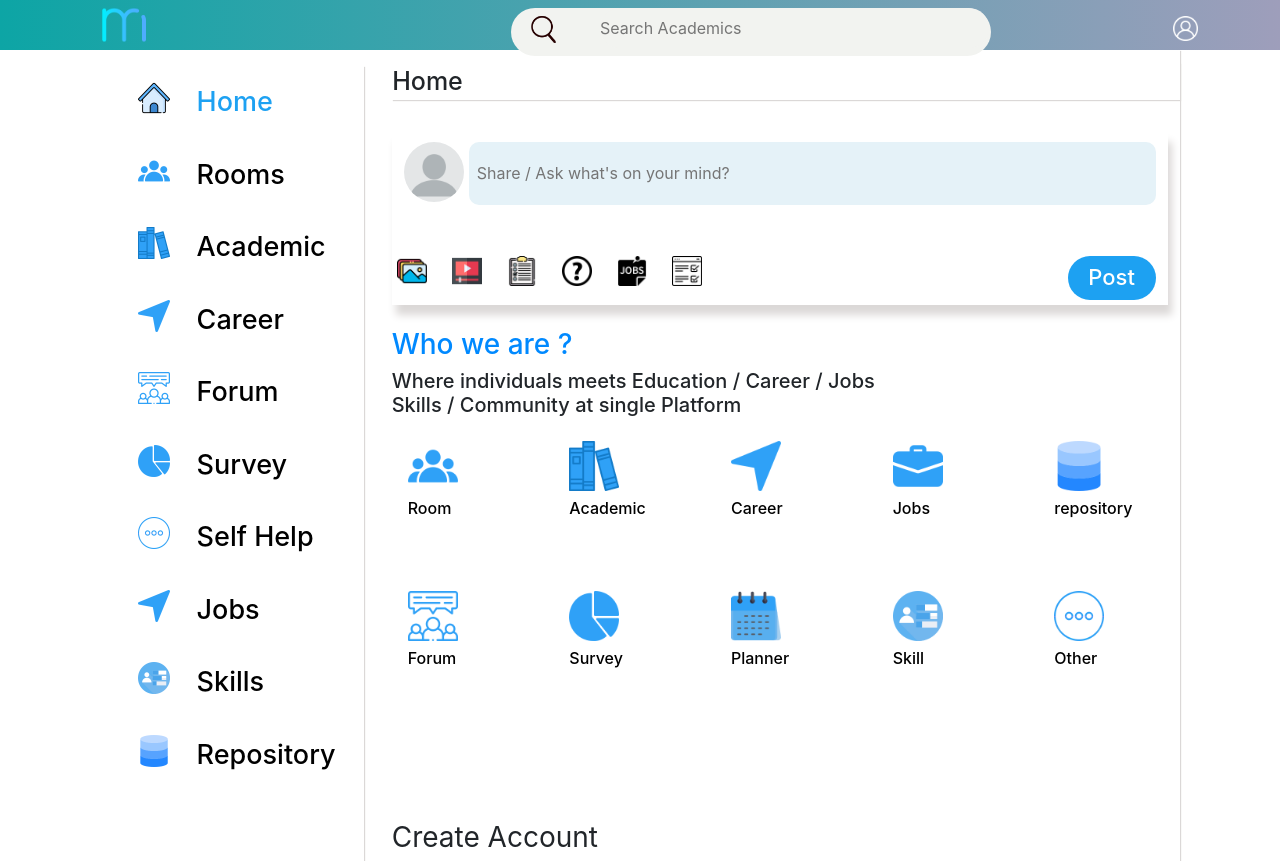
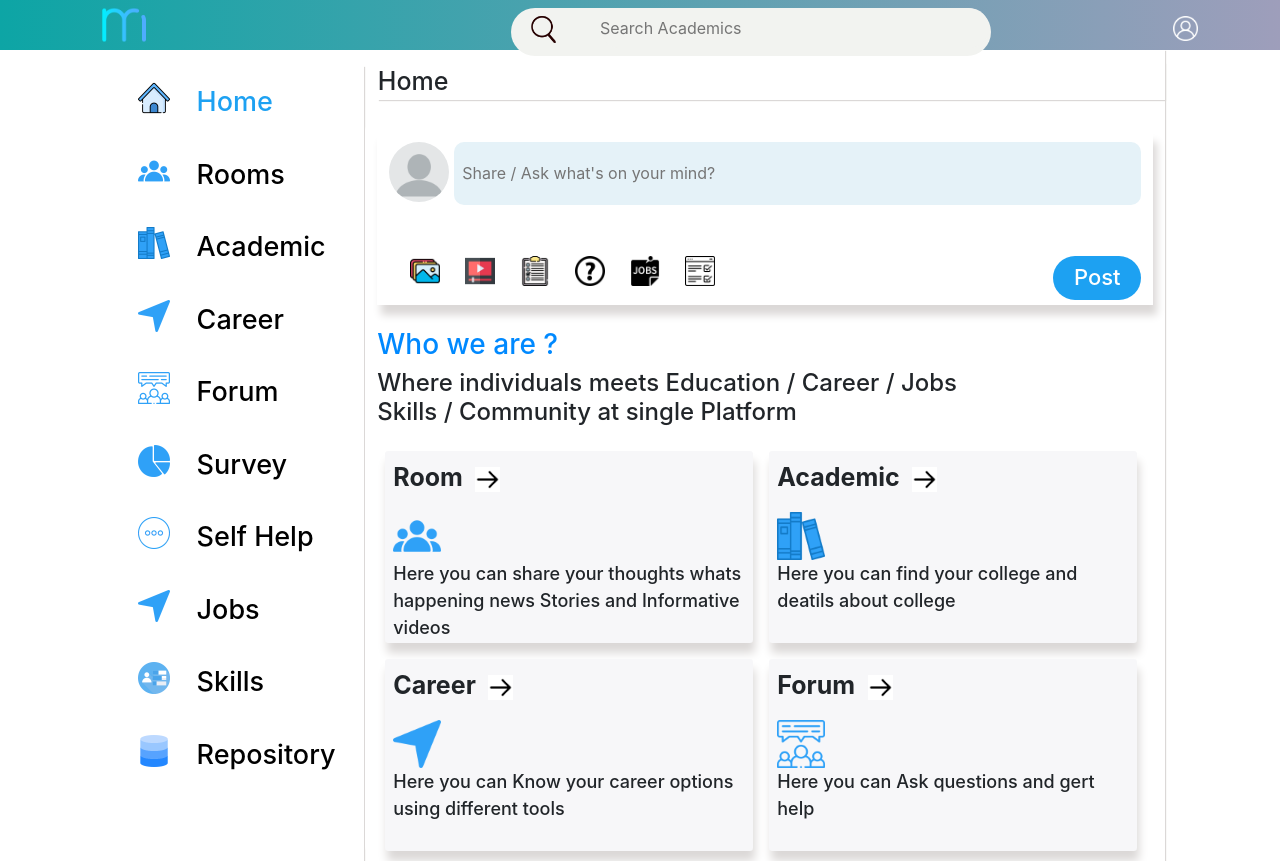
Before and after one commit to tusarkantasahoo/social_media_app_pwa, a React (Create React App) app: page / in a window 1280 px wide. Built offline with nearby package versions, Linux system fonts and the light colour scheme.

Commit message:
College page controller

```diff
--- /dev/null
+++ b/src/app/components/card/Card.js
@@ -0,0 +1,43 @@
+import React, { Component } from "react";
+import { BrowserRouter, Link, Route, Switch } from "react-router-dom";
+import home from "../../../assets/images/phase2Img/home.png"
+import history from '../../pages/history/History.js';
+import arrowRight from "../../../assets/images/arrowRight.png";
+export default class Cardbox extends Component {
+  constructor(props) {
+    super(props);
+    this.state = {
+      name: "",
+    };
+
+  }
+
+
+  render() {
+    return (
+        <div
+        style={{
+          marginLeft:"0.5em",
+          height: "12em",
+          width: "23em",
+          cursor: "pointer",
+          marginTop: "1em",
+          backgroundColor: "#f7f7f9",
+          boxShadow: "2px 10px 10px  #dbd8d7",
+          borderRadius: "0.2em",
+          padding:"0.5em",
+          marginRight:"0.5em",
+        }}
+      >
+
+        <p style={{fontSize:"25px",fontWeight: "bold" }}>{this.props.name}<img src={arrowRight} style={{width:"1em",height:"1em",marginLeft:"0.5em"}}></img></p>
+
+        <img
+          src={this.props.image}
+          style={{ height: "3em", width: "3em" }}
+        ></img>
+        <p style={{fontSize:"18px",fontWeight: "500"}}>{this.props.desc}</p>
+        <br></br>
+      </div>
+    )}
+}
--- a/src/app/components/college/CollegeDetailsComponent.js
+++ b/src/app/components/college/CollegeDetailsComponent.js
@@ -53,7 +53,7 @@ export default class CollegeDetailsComponent extends Component {
           <div className="container-fluid" style={{ display: "flex" }}>
 
             <div>
-       <p style={{fontSize:"2em",fontWeight:"400"}}>Posts</p>
+       <p style={{fontSize:"1em",fontWeight:"400"}}>Posts</p>
 
 
               {/* <div style={{ boxShadow: 'rgb(219, 216, 215) 0px 2px 3px', height: '142px' }}> */}
--- a/src/app/components/homeSocial/postMessgaeBox/PostMessageBox.js
+++ b/src/app/components/homeSocial/postMessgaeBox/PostMessageBox.js
@@ -134,7 +134,7 @@ export default class PostMessageBox extends Component {
               </div>
 
               {this.state.postText.length === 0&&this.state.isTextFieldClicked===false ? (
-                <div className="row" id="filed-for-image-postbutton">
+                <div className="row" id="filed-for-image-postbutton" style={{marginLeft:"1em"}}>
                   {/* <div className="col-1"></div> */}
                   <div className="col px-0" id="upload-image-image-field">
                     {dropDownPostOptions.map((item, id) => {
@@ -164,7 +164,7 @@ export default class PostMessageBox extends Component {
                 <>
                   <div
                     className="row"
-                    style={{ textAlign: "left", marginTop: "40px" }}
+                    style={{ textAlign: "left", marginTop: "40px",marginLeft:"1em" }}
                   >
                     <div className="d-flex flex-wrap">
                       {dropDownPostOptions.map((item, index) => {
@@ -183,7 +183,7 @@ export default class PostMessageBox extends Component {
                                 className="upload-image-before-post-dropdown"
                                 src={item.image}
                               ></img>
-                              <p style={{ marginLeft: "10px" }}>{item.name}</p>
+                              <p style={{ marginLeft: "10px",fontWeight: "550"}}>{item.name}</p>
                             </div>
                           </div>
                         );
--- a/src/app/components/input/headerSearchBox/HeaderSearchBox.js
+++ b/src/app/components/input/headerSearchBox/HeaderSearchBox.js
@@ -68,11 +68,12 @@ export default class HeaderSearchBox extends Component {
             style={{
               textAlign: "left",
               backgroundColor: "white",
-
+              marginLeft:"28em",
               width: "30em",
               color: "black",
               padding: "10px",
               position: "absolute",
+              marginTop:"3.5em",
               boxShadow: "0 2px 5px 1px rgb(64 60 67 / 16%)",
             }}
           >
--- a/src/app/pages/academic/CollegePage.js
+++ b/src/app/pages/academic/CollegePage.js
@@ -358,8 +358,8 @@ export default class CollegePage extends Component {
               </div>
               {this.state.currentCollege === null ? (
                 <>
-                  <div style={{ marginLeft: "1.5em" }}>
-                    Choose Any<br></br>
+                  <div style={{ marginLeft: "1.5em",backgroundColor: "#f5f5f5c9",borderRadius: "10px",padding:"0.5em"}}>
+                    <p style={{fontSize:"20px",fontWeight: "550"}}>FILTER COLLEGE</p>
                     <FormControl sx={{ m: 1, minWidth: 160 }}>
                       <InputLabel id="demo-simple-select-helper-label">
                         Specialization
@@ -582,7 +582,7 @@ export default class CollegePage extends Component {
                       Top Colleges
                     </p>
                   </div> */}
-                  <p style={{fontWeight: "400", fontSize: "15px",marginLeft: "1em",marginTop: "1em",boxShadow: "10px 10px 10px  #dbd8d7",width:"10em",borderRadius:"0.5em"}}>6 Results</p>
+                  <p style={{marginLeft:"2em",fontWeight: "550", backgroundColor: "#f5f5f5c9",fontSize: "15px",height:"2em",marginTop: "1em",boxShadow: "10px 10px 10px  #dbd8d7",width:"10em",borderRadius:"0.5em"}}>RESULTS</p>
                   <div className=""
                     style={{
                       display: "flex",
--- a/src/app/pages/home/Home.js
+++ b/src/app/pages/home/Home.js
@@ -2,9 +2,9 @@ import React, { Component } from "react";
 import PostMessageBox from "../../components/homeSocial/postMessgaeBox/PostMessageBox.js";
 import signUpHomePage from "../../../assets/images/signUpHomePage.PNG";
 import inviteFriendsImage from "../../../assets/images/invitefriends.PNG";
-import Card from '@material-ui/core/Card';
-import CardContent from '@material-ui/core/CardContent';
-import Grid from '@material-ui/core/Grid';
+import Card from "@material-ui/core/Card";
+import CardContent from "@material-ui/core/CardContent";
+import Grid from "@material-ui/core/Grid";
 import careericon from "../../../assets/images/home/career.png";
 import forumicon from "../../../assets/images/home/forum.png";
 import jobicon from "../../../assets/images/home/job.png";
@@ -15,7 +15,9 @@ import roomicon from "../../../assets/images/home/room.png";
 import skillicon from "../../../assets/images/home/skills.png";
 import academicicon from "../../../assets/images/home/book.png";
 import surveyicon from "../../../assets/images/home/survey.png";
+import arrowRight from "../../../assets/images/arrowRight.png";
 import { BrowserRouter, Link, Route, Switch } from "react-router-dom";
+import Cardbox from "../../components/card/Card.js";
 import "./Home.css";
 export default class Home extends Component {
   constructor(props) {
@@ -28,113 +30,27 @@ export default class Home extends Component {
         <PostMessageBox isLoggedIn={this.props.isLoggedIn} />
         <div className="home-all-details" style={{ marginTop: "3%" }}>
           <h3 style={{ color: "#0089ff" }}>Who we are ?</h3>
-          <h5>
+          <h4>
             Where individuals meets Education / Career / Jobs <br></br>
             Skills / Community at single Platform
-          </h5>
+          </h4>
           {/* <img src={allIconsHome} style={{height:"21em",width:"60em"}}></img> */}
-          <div className="">
-            <div className="d-flex flex-wrap justify-content-between col">
+          <div style={{display:"flex", flexWrap: "wrap",}}>
 
-                        <Card className="root menuCard col-sm-11 col-md-3 col-lg-2" variant="outlined">
-                <CardContent>
-                <Link style={{opacity:"1",textDecoration: "none",color:"black"}}
-                      to={"/rooms"}>
-                  <img src={roomicon}></img>
+              <Cardbox image={roomicon} name={"Room"} desc="Here you can share your thoughts whats happening news Stories and Informative videos" />
+              <Cardbox image={academicicon} name={"Academic"} desc="Here you can find your college and deatils about college" />
+              <Cardbox image={careericon} name={"Career"} desc="Here you can Know your career options using different tools" />
 
-                  <h6>Room</h6>
-                  </Link>
-                </CardContent>
-              </Card>
+               <Cardbox image={forumicon} name={"Forum"} desc="Here you can Ask questions and gert help" />
+               <Cardbox image={surveyicon} name={"Survey"} desc="Using this tool apperr in survey. and post surveys too. It can be 3 types Polling Research and Quiz" />
+               <Cardbox image={jobicon} name={"Job"} desc="Here you can share your thoughts whats happening news Stories and Informative videos" />
+               <Cardbox image={othericon} name={"Other"} />
+               <Cardbox image={plannericon} name={"Planner"} />
+               <Cardbox image={repoicon} name={"Repo"} />
+               <Cardbox image={skillicon} name={"Skill"} />
 
 
-              <Card className="root menuCard col-sm-11 col-md-3 col-lg-2" variant="outlined">
-                <CardContent>
-                <Link style={{opacity:"1",textDecoration: "none",color:"black"}}
-                      to={"/academic"}>
-                  <img src={academicicon}></img>
-                  <h6>Academic</h6>
-                  </Link>
-                </CardContent>
-              </Card>
-              <Card className="root menuCard col-sm-11 col-md-3 col-lg-2" variant="outlined">
-                <CardContent>
-                <Link style={{opacity:"1",textDecoration: "none",color:"black"}}
-                      to={"/career"}>
-                  <img src={careericon}></img>
-                  <h6>Career</h6>
-                  </Link>
-                </CardContent>
-              </Card>
-              <Card className="root menuCard col-sm-11 col-md-3 col-lg-2" variant="outlined">
-                <CardContent>
-                <Link style={{opacity:"1",textDecoration: "none",color:"black"}}
-                      to={"/jobs"}>
-                  <img src={jobicon}></img>
-                  <h6>Jobs</h6>
-                  </Link>
-                </CardContent>
-              </Card>
-              <Card className="root menuCard col-sm-11 col-md-3 col-lg-2" variant="outlined">
-                <CardContent>
-                <Link style={{opacity:"1",textDecoration: "none",color:"black"}}
-                      to={"/repo"}>
-                  <img src={repoicon}></img>
-                  <h6>repository</h6>
-                  </Link>
-                </CardContent>
-              </Card>
-            </div>
-
-            <div className="d-flex flex-wrap justify-content-between col mt-4">
-              <Card className="root menuCard col-sm-11 col-md-3 col-lg-2" variant="outlined">
-                <CardContent>
-                <Link style={{opacity:"1",textDecoration: "none",color:"black"}}
-                      to={"/forum"}>
-                  <img src={forumicon}></img>
-                  <h6>Forum</h6>
-                  </Link>
-                </CardContent>
-              </Card>
-              <Card className="root menuCard col-sm-11 col-md-3 col-lg-2" variant="outlined">
-                <CardContent>
-                <Link style={{opacity:"1",textDecoration: "none",color:"black"}}
-                      to={"/survey"}>
-                  <img src={surveyicon}></img>
-                  <h6>Survey</h6>
-                  </Link>
-                </CardContent>
-              </Card>
-              <Card className="root menuCard col-sm-11 col-md-3 col-lg-2" variant="outlined">
-                <CardContent>
-                <Link style={{opacity:"1",textDecoration: "none",color:"black"}}
-                      to={"/planner"}>
-                  <img src={plannericon}></img>
-                  <h6>Planner</h6>
-                  </Link>
-                </CardContent>
-              </Card>
-              <Card className="root menuCard col-sm-11 col-md-3 col-lg-2" variant="outlined">
-                <CardContent>
-                <Link style={{opacity:"1",textDecoration: "none",color:"black"}}
-                      to={"/skills"}>
-                  <img src={skillicon}></img>
-                  <h6>Skill</h6>
-                  </Link>
-                </CardContent>
-              </Card>
-              <Card className="root menuCard col-sm-11 col-md-3 col-lg-2" variant="outlined">
-                <CardContent>
-                <Link style={{opacity:"1",textDecoration: "none",color:"black"}}
-                      to={"/others"}>
-                  <img src={othericon}></img>
-                  <h6>Other</h6>
-                  </Link>
-                </CardContent>
-              </Card>
-            </div>
           </div>
-
         </div>
         <div style={{ marginTop: "15%" }}>
           <div className="row">
@@ -175,7 +91,10 @@ export default class Home extends Component {
                 style={{ height: "364px", width: "376px" }}
               ></img>
             </div>
-            <div className="col-6" style={{ textAlign: "left", marginTop: "10%" }}>
+            <div
+              className="col-6"
+              style={{ textAlign: "left", marginTop: "10%" }}
+            >
               <p style={{ fontSize: "28px" }}>Invite Friend</p>
               <p style={{ fontSize: "12px" }}>
                 But I must explain to you how all this mistaken idea of
@@ -188,9 +107,7 @@ export default class Home extends Component {
                   Get Started
                 </button>
               </div>
-
             </div>
-
           </div>
         </div>
       </>
--- a/src/app/pages/landing/LandingPage.js
+++ b/src/app/pages/landing/LandingPage.js
@@ -87,7 +87,7 @@ export default class Landing extends Component {
       case "home":
         return (
           <>
-          <div className="" id="" style={{width:"50em",marginLeft:"1em",boxShadow: "1px 1px 1px  #dbd8d7"}}>
+          <div className="" id="" style={{width:"50em",marginLeft:"0.1em",boxShadow: "1px 1px 1px  #dbd8d7"}}>
             <p style={{fontSize:"25px",marginLeft:"0.5em",fontWeight:"500",marginTop:"0.5em",boxShadow: "1px 1px 1px  #dbd8d7"}}>Home</p>
           <div style={{marginLeft:"0%",backgroundColor:"white",marginTop:"1em",borderRadius:"1em"}}>
             <HomeSocial props={this.state} isLoggedIn={this.props.isAuthed} />
@@ -138,14 +138,16 @@ export default class Landing extends Component {
 
       case "surveyResponse":
         return (
-          <div className="col-10" id="home-social">
-            <SurveyResponse />
-          </div>
+          <div style={{marginLeft:"",width:"65em"}}>
+          <p style={{fontSize:"25px",marginLeft:"0.5em",fontWeight:"500",marginTop:"0.5em",boxShadow: "1px 1px 1px  #dbd8d7"}}>Survey Response</p>
+          <SurveyResponse />
+           </div>
+
         );
 
       case "college":
         return (
-          <div style={{marginLeft:"",width:"70%"}}>
+          <div style={{marginLeft:"",width:"100%"}}>
           <p style={{fontSize:"25px",marginLeft:"0.5em",fontWeight:"500",marginTop:"0.5em",boxShadow: "1px 1px 1px  #dbd8d7"}}>College</p>
           <CollegePage />
            </div>
@@ -154,9 +156,11 @@ export default class Landing extends Component {
 
         case "collegeDetails":
           return (
-            <div className="col-10" id="home-social">
-              <CollegeDetails />
-            </div>
+            <div style={{marginLeft:"",width:"65em"}}>
+          <p style={{fontSize:"25px",marginLeft:"0.5em",fontWeight:"500",marginTop:"0.5em",boxShadow: "1px 1px 1px  #dbd8d7"}}>College Details</p>
+          <CollegeDetails />
+           </div>
+
           );
 
       case "career":
--- a/src/app/pages/survey/SurveyResponse.js
+++ b/src/app/pages/survey/SurveyResponse.js
@@ -228,14 +228,14 @@ export default class Survey extends Component {
             >
               Submit
             </Button>
-            <p>Comments</p>
+            <p style={{marginTop: "1em",fontSize: "23px",fontWeight: "450"}}>{this.state.surveyDetails.comments.length} Answer</p>
             {this.state.surveyDetails.comments !== null &&
             this.state.surveyDetails.comments !== undefined ? (
               <>
                 {this.state.surveyDetails.comments.map((item, id) => {
                   return (
                     <>
-                      <div style={{ border: "1px solid black" }}>
+                      <div style={{ borderRadius: "1em",padding:"0.5em",boxShadow: "1px 1px 1px  #dbd8d7",marginTop: "1em"}}>
                         <p style={{ fontSize: "15px", fontWeight: "bold" }}>
                           {item.user.name}
                         </p>
```
Also changed, not shown: src/app/components/college/CollegeSliderCard.js (+5 -5 lines), src/app/pages/academic/CollegeDetails.js (+1 -7 lines).
